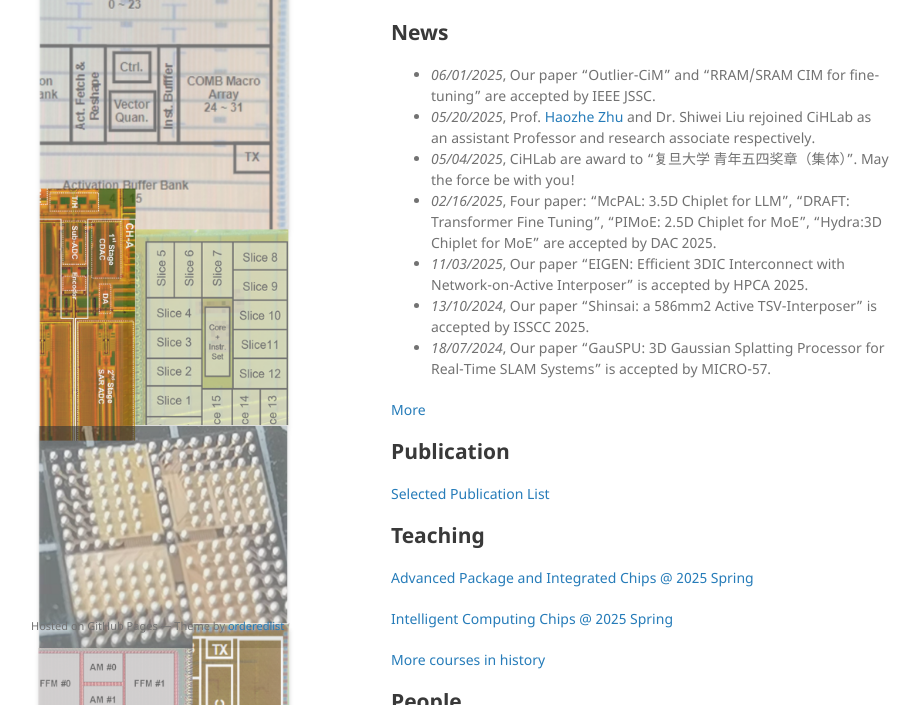
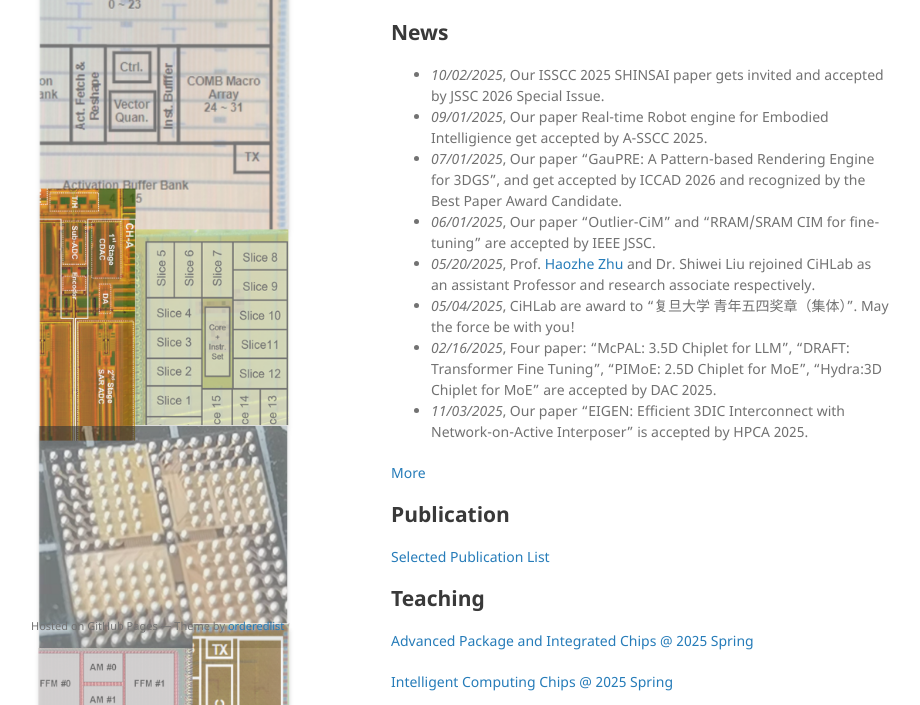
Before and after one commit to cihlab/cihlab.github.io, a Jekyll site: the page built from index.md, in a window 1280 px wide and 900 px high, scrolled down 398 px, cut to the strip 195-900 px from the top of the window. Shown: the whole strip, without its empty margins (179-1099 px from the left). Built offline with Jekyll 4.4.1, drawn with Linux system fonts in a browser that asks for light colours; our own code applies the rules of GitHub Pages for plain Markdown files.

Commit message:
Update index.md

```diff
--- a/index.md
+++ b/index.md
@@ -12,13 +12,14 @@ Currently, we target efficient in-memory and processing circuits and system desi
 
 
 ## News
+* _10/02/2025_, Our ISSCC 2025 SHINSAI paper gets invited and accepted by JSSC 2026 Special Issue.
+* _09/01/2025_, Our paper Real-time Robot engine for Embodied Intelligience get accepted by A-SSCC 2025.
+* _07/01/2025_, Our paper "GauPRE: A Pattern-based Rendering Engine for 3DGS", and get accepted by ICCAD 2026 and recognized by the Best Paper Award Candidate.
 * _06/01/2025_, Our paper "Outlier-CiM" and "RRAM/SRAM CIM for fine-tuning" are accepted by IEEE JSSC.
 * _05/20/2025_, Prof. [Haozhe Zhu](https://fics.fudan.edu.cn/e1/98/c22620a450968/page.htm)  and Dr. Shiwei Liu rejoined CiHLab as an assistant Professor and research associate respectively.
 * _05/04/2025_, CiHLab are award to “复旦大学 青年五四奖章（集体）”. May the force be with you!
 * _02/16/2025_, Four paper: "McPAL: 3.5D Chiplet for LLM", "DRAFT: Transformer Fine Tuning", "PIMoE: 2.5D Chiplet for MoE", "Hydra:3D Chiplet for MoE" are accepted by DAC 2025.
 * _11/03/2025_, Our paper "EIGEN: Efficient 3DIC Interconnect with Network-on-Active Interposer" is accepted by HPCA 2025.
-* _13/10/2024_, Our paper "Shinsai: a 586mm2 Active TSV-Interposer" is accepted by ISSCC 2025.
-* _18/07/2024_, Our paper "GauSPU: 3D Gaussian Splatting Processor for Real-Time SLAM  Systems" is accepted by MICRO-57.
 
 [More](./news.md)
 
```
